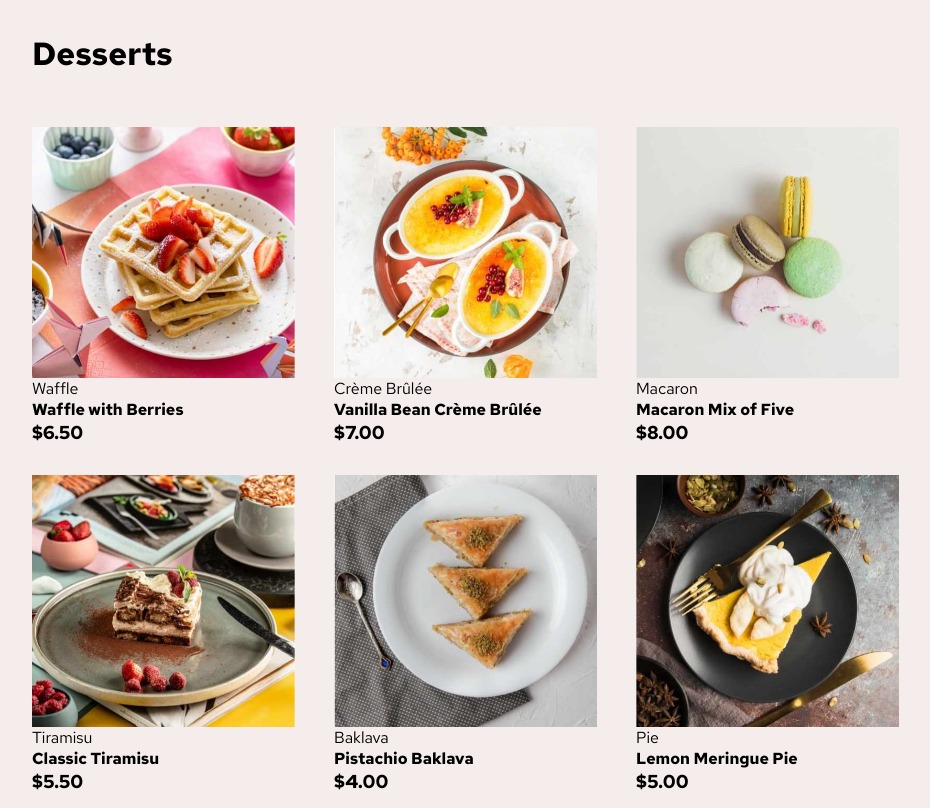
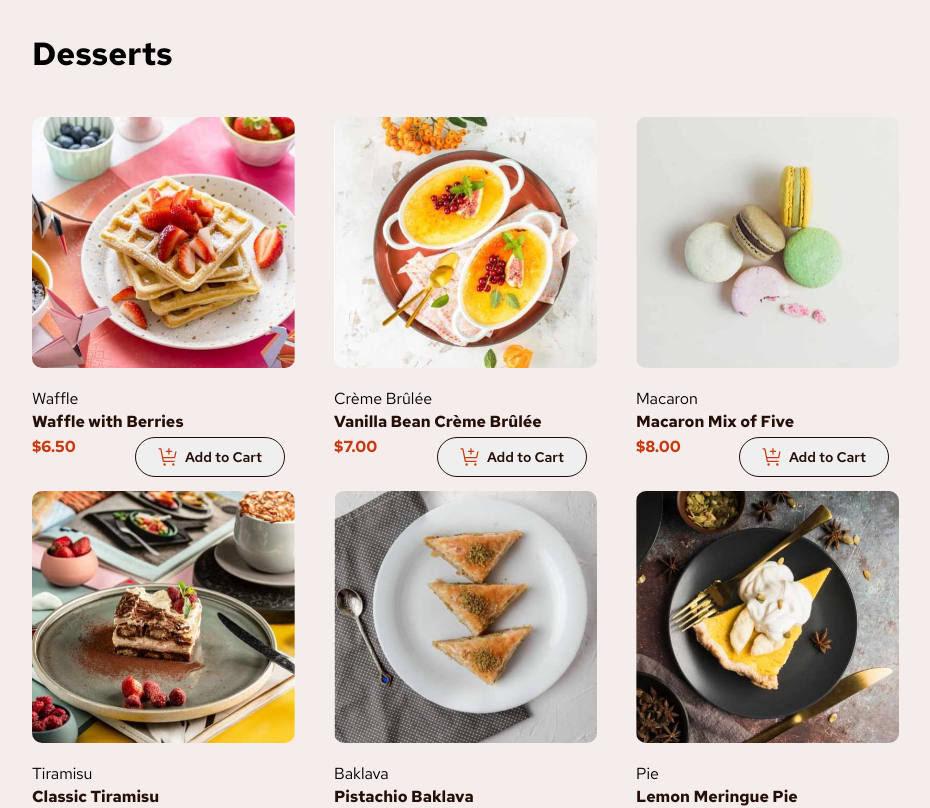
Before and after one commit to alikssant/product-list, a React (Create React App) app: page / in a window 1280 px wide. Shown: the top 808 px of the page, without its empty margins (64-994 px from the left). Built offline with nearby package versions, Linux system fonts and the light colour scheme.

Commit message:
static part

```diff
--- a/src/App.js
+++ b/src/App.js
@@ -134,10 +134,20 @@ function SingleDessert({ des }) {
   return (
     <div className="single-container">
       <img className="img-product" src={des.image.desktop} alt={des.name} />
+      <Button />
 
       <p>{des.category}</p>
       <h4>{des.name}</h4>
-      <h3>${des.price.toFixed(2)}</h3>
+      <h4 className="price">${des.price.toFixed(2)}</h4>
     </div>
   );
 }
+
+function Button() {
+  return (
+    <button>
+      <img src="/assets/images/icon-add-to-cart.svg" alt="Add to cart" />
+      Add to Cart
+    </button>
+  );
+}
--- a/src/index.css
+++ b/src/index.css
@@ -39,13 +39,57 @@ h1 {
   margin-left: 6rem;
 }
 .single-container {
-  margin-top: 20px;
+  margin: 10px 0 12px 0;
   display: flex;
   flex-direction: column;
   align-items: start;
+  position: relative;
 }
 
 .img-product {
+  border-radius: 10px;
   width: 90%;
   height: 87%;
 }
+
+.single-container p {
+  margin-top: 20px;
+}
+
+.single-container .price {
+  color: var(--color-red);
+}
+
+.single-container h4 {
+  margin: 2px 0 2px 0;
+  color: var(--color-rose-900);
+}
+
+button {
+  width: 150px;
+  height: 40px;
+  padding: 0px 20px;
+  color: var(--color-rose-900);
+  margin-left: 3px;
+  position: relative;
+  display: flex;
+  align-items: center;
+  justify-content: center;
+  font-size: 14px;
+  font-weight: 600;
+  border-radius: 20px;
+  border: 1px solid var(--color-rose-900);
+  cursor: pointer;
+  position: absolute;
+  top: 320px;
+  left: 100px;
+}
+
+button img {
+  margin-right: 6px;
+}
+
+button:hover {
+  border-color: var(--color-red);
+  color: var(--color-red);
+}
```
